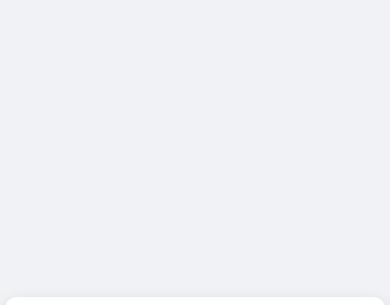
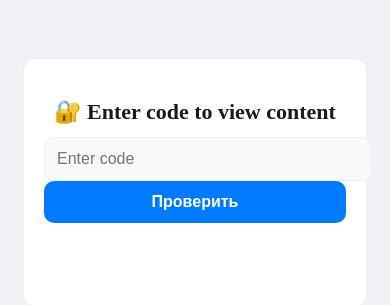
Before and after one commit to IGnat2007-dev/trying-web-site, a website: page public/index.html in a window 390 px wide. Shown: the top 305 px of the page. Drawn offline with Linux system fonts and the light colour scheme.

Commit message:
addepted site to different sizes

```diff
--- a/public/index.html
+++ b/public/index.html
@@ -2,6 +2,7 @@
 <html lang="ru">
 <head>
     <meta charset="UTF-8">
+    <meta name="viewport" content="width=device-width, initial-scale=1.0">
     <title>Вход в систему</title>
     <link rel="stylesheet" href="style.css">
 </head>
@@ -9,8 +10,8 @@
     <div class="auth-container">
         <!-- ШАГ 1 -->
         <div id="step-gate" class="auth-card">
-            <h1>🔐 Доступ</h1>
-            <input type="text" id="secretInput" placeholder="Введите секретный код">
+            <h1>🔐 Enter code to view content</h1>
+            <input type="text" id="secretInput" placeholder="Enter code">
                <button onclick="verifyCode()">Проверить</button>
             <p id="gate-error" class="error"></p>
         </div>
--- a/public/script.js
+++ b/public/script.js
@@ -1,5 +1,4 @@
 async function verifyCode() {
-    console.log("Кнопка нажата, функция verifyCode запущена"); // Лог для браузера
 
     const secretInput = document.getElementById('secretInput');
     if (!secretInput) {
@@ -36,6 +35,7 @@ async function register() {
     const email = document.getElementById('regEmail').value;
     const password = document.getElementById('regPassword').value;
 
+    try{
     const res = await fetch('/api/register', {
         method: 'POST',
         headers: {'Content-Type': 'application/json'},
@@ -47,6 +47,9 @@ async function register() {
     } else {
         document.getElementById('reg-error').innerText = data.error;
     }
+}catch (e){
+    console.error('Ошибка получения или отправки данных на/с сервер: ',e)
+}
 }
 
 function showLogin() {
@@ -63,6 +66,7 @@ async function login() {
     const email = document.getElementById('loginEmail').value;
     const password = document.getElementById('loginPassword').value;
 
+    try{
     const res = await fetch('/api/login', {
         method: 'POST',
         headers: {'Content-Type': 'application/json'},
@@ -74,4 +78,9 @@ async function login() {
     } else {
         document.getElementById('login-error').innerText = data.error;
     }
+    }catch(e){
+
+        console.error("Не полуилось отправить/получить данные с/на сервер")
+    }
+
 }
--- a/public/style.css
+++ b/public/style.css
@@ -1,34 +1,172 @@
+/* Общие сбросы */
+• {
+    box-sizing: border-box;
+    margin: 0;
+    padding: 0;
+    font-family: 'Segoe UI', Roboto, Helvetica, Arial, sans-serif;
+}
+
 body {
     background: #f0f2f5;
+    min-height: 100vh;
     display: flex;
     justify-content: center;
     align-items: center;
-    height: 100vh; font-family: sans-serif; }
-.auth-card { background: white;
-    padding: 30px;
-    border-radius: 12px;
-    box-shadow: 0 4px 15px rgba(0,0,0,0.1);
+    padding: 20px; /* Отступ, чтобы карточка не прилипала к краям экрана на мобилках */
+}
+
+/* Контейнер для центрирования */
+.auth-container {
+    width: 100%;
+    display: flex;
+    justify-content: center;
+    align-items: center;
+}
+
+/* Основная карточка */
+.auth-card {
+    background: white;
+    padding: 40px;
+    border-radius: 16px;
+    box-shadow: 0 10px 30px rgba(0,0,0,0.08);
+    width: 100%;
+    max-width: 450px; /* Максимальная ширина на десктопе */
+    text-align: center;
+    transition: transform 0.3s ease;
+}
+
+/* Заголовки */
+h1 {
+    font-size: 28px;
+    margin-bottom: 12px;
+    color: #1a1a1a;
+}
+
+p {
+    font-size: 15px;
+    color: #666;
+    margin-bottom: 25px;
+}
+
+/* Формы */
+.input-group {
     display: flex;
     flex-direction: column;
-    gap: 10px;
-    width: 320px; }
+    gap: 15px;
+}
+
+input {
+    width: 100%;
+    padding: 14px;
+    border: 1.5px solid #eee;
+    border-radius: 10px;
+    font-size: 16px; /* 16px предотвращает авто-зум в Safari на iPhone */
+    background: #f8f9fa;
+    outline: none;
+    transition: border-color 0.2s;
+}
+
+input:focus {
+    border-color: #007bff;
+    background: #fff;
+}
+
+button {
+    width: 100%;
+    padding: 14px;
+    background: #007bff;
+    color: white;
+    border: none;
+    border-radius: 10px;
+    font-size: 16px;
+    font-weight: 600;
+    cursor: pointer;
+    transition: background 0.2s, transform 0.1s;
+}
+
+button:hover {
+    background: #0056b3;
+}
+
+button:active {
+    transform: scale(0.98);
+}
+
+/* Ошибки */
+.error {
+    color: #dc3545;
+    font-size: 13px;
+    margin-top: 15px;
+    min-height: 18px;
+}
+
 .hidden {
     display: none !important;
 }
-input, button {
-    padding: 10px;
-    border-radius: 6px;
-    border: 1px solid #ddd;
+
+.switch-text {
+    margin-top: 20px;
+    font-size: 14px;
+    color: #888;
 }
-button {
-    background: #007bff;
-    color: white;
-    cursor: pointer;
-    border: none; }
-button:hover {
-    background: #0056b3;
-     }
-.error {
-    color: red;
-    font-size: 12px;
- }
+
+.switch-text a {
+    color: #007bff;
+    text-decoration: none;
+    font-weight: 600;
+}
+
+/* --- АДАПТИВНОСТЬ (Media Queries) --- */
+
+/* Для планшетов (экраны меньше 768px) */
+@media (max-width: 768px) {
+    .auth-card {
+        padding: 30px;
+        max-width: 400px;
+    }
+
+    h1 {
+        font-size: 24px;
+    }
+}
+
+/* Для мобильных телефонов (экраны меньше 480px) */
+@media (max-width: 480px) {
+    body {
+        padding: 15px;
+        align-items: flex-start; /* На очень маленьких экранах лучше прижать к верху, чтобы не обрезалось */
+        padding-top: 50px;
+    }
+
+    .auth-card {
+        padding: 25px 20px;
+        border-radius: 12px;
+        box-shadow: none; /* Убираем тяжелую тень для чистоты на мобилках */
+        border: 1px solid #eee;
+    }
+
+    h1 {
+        font-size: 22px;
+    }
+
+    p {
+        font-size: 14px;
+    }
+
+    input, button {
+        padding: 12px; /* Чуть меньше отступы */
+        font-size: 16px;
+    }
+}
+
+/* Адаптация страницы контента (если она шире) */
+.content-card {
+    max-width: 800px;
+    width: 100%;
+}
+
+@media (max-width: 800px) {
+    .content-card {
+        margin: 10px;
+    }
+}
```
Also changed, not shown: public/content.html (+1 -0 lines), 1 other file.
